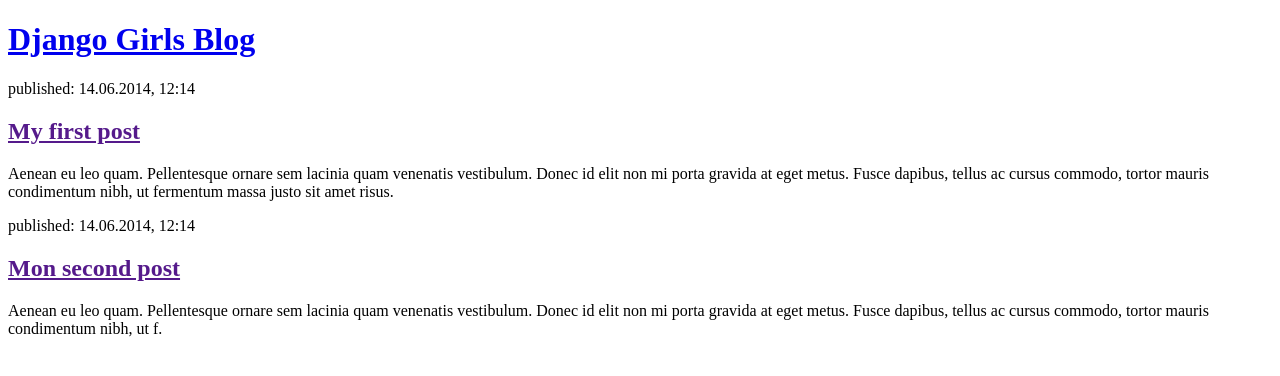
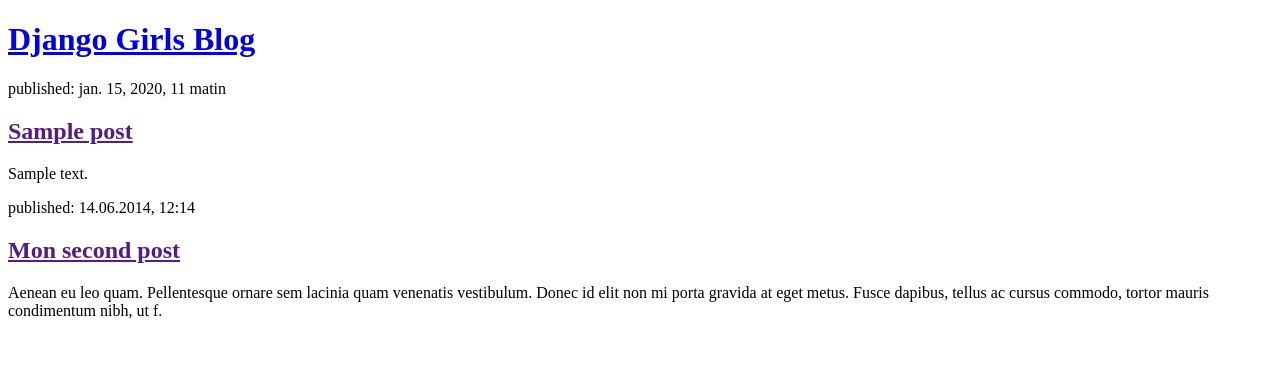
Before and after one commit to JeromeIsoard/myFirstDjangoProject, a Django app: template blog/templates/blog/post_list.html in a window 1280 px wide. Shown: the top 376 px of the page. Run offline with Django 3.2, Linux system fonts and the light colour scheme; the template is opened without the code that fills it: values that come from a table or form of the project are taken from there, others are empty; tables that the repository leaves empty hold one stand-in row (values such as "Sample post").

Commit message:
Modified templates to display posts from database

```diff
--- a/blog/templates/blog/post_list.html
+++ b/blog/templates/blog/post_list.html
@@ -9,9 +9,13 @@
         </div>
 
         <div>
-            <p>published: 14.06.2014, 12:14</p>
-            <h2><a href="">My first post</a></h2>
-            <p>Aenean eu leo quam. Pellentesque ornare sem lacinia quam venenatis vestibulum. Donec id elit non mi porta gravida at eget metus. Fusce dapibus, tellus ac cursus commodo, tortor mauris condimentum nibh, ut fermentum massa justo sit amet risus.</p>
+            {% for post in posts %}
+                <div>
+                    <p>published: {{post.published_date}}</p>
+                    <h2><a href="">{{post.title}}</a></h2>
+                    <p>{{post.text|linebreaksbr}}</p>
+                </div>
+            {% endfor %}
         </div>
 
         <div>
--- a/blog/views.py
+++ b/blog/views.py
@@ -1,7 +1,9 @@
 from django.shortcuts import render
-
+from .models import Post
+from django.utils import timezone
 
 # Create your views here.
 
 def post_list(request):
-    return render(request, 'blog/post_list.html', {})
+    posts = Post.objects.filter(published_date__lte=timezone.now())
+    return render(request, 'blog/post_list.html', {'posts': posts})
```
